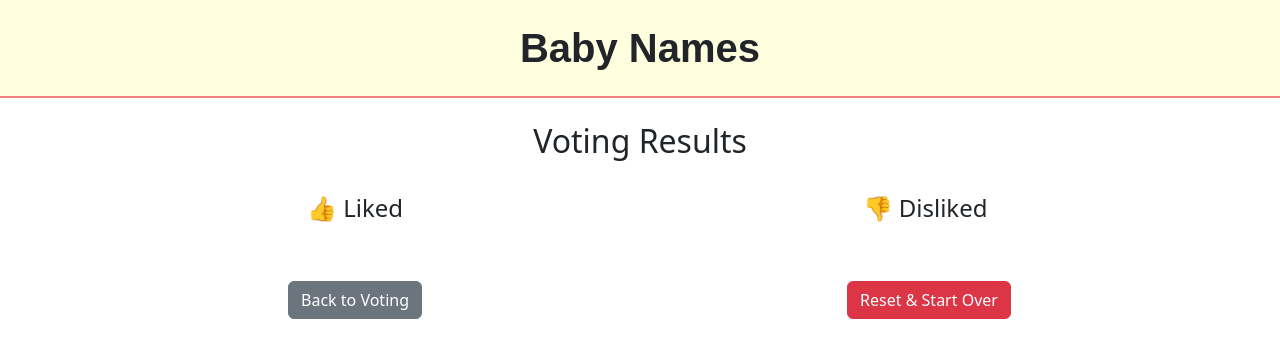
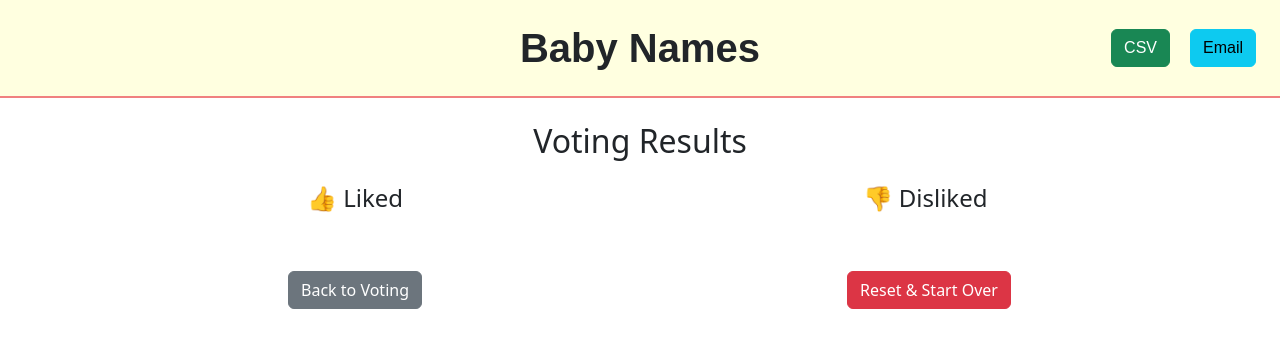
Before and after one commit to lutz143/baby-up, a React app: page / in a window 1280 px wide. Both pictures are taken after a click on the button "See Results". Built offline with nearby package versions, Linux system fonts and the light colour scheme; a web font is replaced by a local one.

Commit message:
added csv and email functionality

```diff
--- a/src/components/App.js
+++ b/src/components/App.js
@@ -111,10 +111,43 @@ export default function App() {
         setCurrentName(null);
     };
 
+    const downloadCSV = () => {
+        const liked = likedNames.map(n => `"${n.name}","${n.gender}","${n.year}","Liked"`).join("\n");
+        const disliked = dislikedNames.map(n => `"${n.name}","${n.gender}","${n.year}","Disliked"`).join("\n");
+
+        const csvHeader = "Name,Gender,Year,Vote\n";
+        const csvContent = csvHeader + liked + "\n" + disliked;
+
+        const blob = new Blob([csvContent], { type: "text/csv;charset=utf-8;" });
+        const url = URL.createObjectURL(blob);
+
+        const link = document.createElement("a");
+        link.href = url;
+        link.setAttribute("download", "baby_name_votes.csv");
+        document.body.appendChild(link);
+        link.click();
+        document.body.removeChild(link);
+    };
+
+    const mailResults = () => {
+        const liked = likedNames.map(n => `${n.name} (${n.gender}, ${n.year})`).join(", ");
+        const disliked = dislikedNames.map(n => `${n.name} (${n.gender}, ${n.year})`).join(", ");
+
+        const subject = encodeURIComponent("My Baby Name Votes");
+        const body = encodeURIComponent(`👍 Liked:\n${liked}\n\n👎 Disliked:\n${disliked}`);
+
+        window.location.href = `mailto:?subject=${subject}&body=${body}`;
+    };
+
+
     return (
         <div>
             <div className={classes.header}>
                 <h1 className="text-2xl font-bold mb-4">Baby Names</h1>
+                <div className={classes.exportContainer}>
+                    <Button variant="success" onClick={downloadCSV} style={{ marginRight: "12px" }}>CSV</Button>
+                    <Button variant="info" onClick={mailResults}>Email</Button>
+                </div>
             </div>
             <Container>
                 {!showResults ? (
@@ -175,12 +208,16 @@ export default function App() {
                     </>
                 ) : (
                     <>
-                        <div className={classes.flexContainer}>
-                            <h2 style={{ marginBottom: "34px" }}>Voting Results</h2>
+                        <div className={classes.resultsHeaderContainer}>
+                            <h2 className={classes.resultsHeader}>Voting Results</h2>
                         </div>
+
                         <Row>
                             <Col className={classes.resultsCol}>
+                                <Row>
                                     <h4>👍 Liked</h4>
+                                </Row>
+                                <Row>
                                     <ul>
                                         {likedNames.map((item) => (
                                             <li key={`${item.year}-${item.gender}-${item.name}`}>
@@ -188,9 +225,14 @@ export default function App() {
                                             </li>
                                         ))}
                                     </ul>
+                                </Row>
                             </Col>
                             <Col className={classes.resultsCol}>
+                                <Row>
                                     <h4>👎 Disliked</h4>
+                                </Row>
+                                <Row>
+
                                     <ul>
                                         {dislikedNames.map((item) => (
                                             <li key={`${item.year}-${item.gender}-${item.name}`}>
@@ -198,6 +240,7 @@ export default function App() {
                                             </li>
                                         ))}
                                     </ul>
+                                </Row>
                             </Col>
                         </Row>
                         <Row className={classes.resultsButton}>
--- a/src/css/App.module.css
+++ b/src/css/App.module.css
@@ -1,5 +1,6 @@
 .header {
     width: 100%;
+    position: relative;
     display: flex;
     flex-direction: column;
     text-align: center;
@@ -27,11 +28,6 @@
     justify-content: space-evenly;
 }
 
-.flexContainer {
-    display: flex;
-    text-align: center;
-    justify-content: space-evenly;
-}
 
 .appButton {
     display: flex;
@@ -58,7 +54,7 @@
     display: flex;
     flex-direction: column;
     align-items: center;
-    justify-content: center;
+    justify-content: flex-start;
 }
 
 .resultsCol h4 {
@@ -68,3 +64,29 @@
 .resultsButton {
     padding-bottom: 112px;
 }
+
+.resultsHeaderContainer {
+  position: relative;
+  text-align: center; /* center the header text */
+  margin-bottom: 24px;
+}
+
+.resultsHeader {
+  margin: 0;
+}
+
+.exportContainer {
+  position: absolute;
+  right: 24px;
+  top: 50%;
+  transform: translateY(-50%);
+  display: flex;
+  gap: 0.5rem;
+}
+
+
+.flexContainer {
+    display: flex;
+    text-align: center;
+    justify-content: space-evenly;
+}
```
Lines whose indentation alone changed are shown as unchanged.
